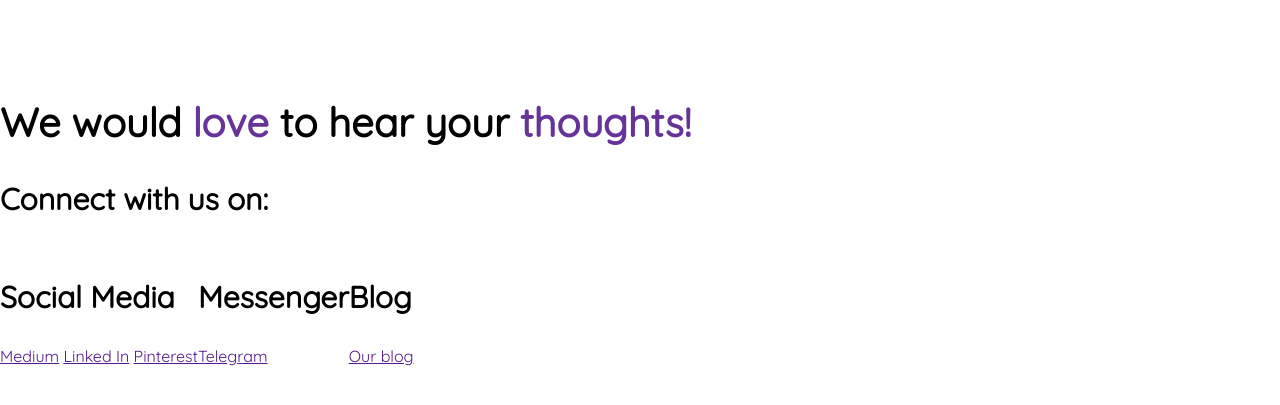
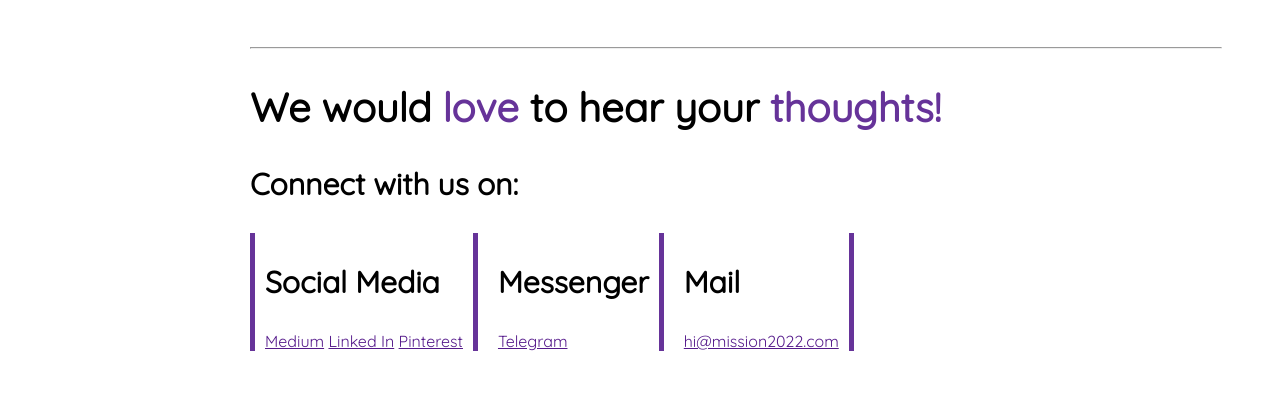
Before and after one commit to mynul2/mission-2022, a plain HTML site: page index.html in a window 1280 px wide. Shown: the part 2361-2766 px from the top of the page. Drawn offline with Linux system fonts and the light colour scheme.

Commit message:
final version

```diff
--- a/index.html
+++ b/index.html
@@ -12,6 +12,7 @@
 </head>
 
 <body>
+    <div id="all-of-it" >
         <section class="flexible-section" >
             <div id="first-section-text" class="half-width " >
                 <h1 id="text-sideline" >Stay Focused on <br> <span class="purple-color-text">Mission 2022</span></h1>
@@ -71,13 +72,16 @@
             </div>
 
         </section>
-
+    <hr>
         <section>
+            <div  >
                 <h2 class="contact-texts" >
                     We would <span class="purple-color-text" >love</span> to hear your <span class="purple-color-text" >thoughts!</span>
                 </h2>
 
                 <h3 class="contact-texts" >Connect with us on:</h3>
+            </div>
+
 
             <div class="flexible-section" >
                 <div id="social-media" >
@@ -94,13 +98,14 @@
                     <a href="">Telegram</a>
                 </div>
 
-            <div id="blog">
-                <h3>Blog</h3>
-                <a href="">Our blog</a>
+                <div id="mail">
+                    <h3>Mail</h3>
+                    <a href="">hi@mission2022.com</a>
                 </div>
             </div>
 
         </section>
+    </div>
 
     <footer>
         <h3 id="footer-primary-text" >Mission<span class="purple-color-text" > 2022</span></h3>
--- a/style.css
+++ b/style.css
@@ -1,9 +1,7 @@
 body {
     font-family: Quicksand;
     text-align: justify;
-    margin-right: 0;
     margin-left: 0;
-   margin-bottom: 0;
     margin-top: 100px;
 }
 
@@ -80,7 +78,7 @@ p {
 }
 
 #first-box {
-    background-color: teal;
+    background-color: lemonchiffon;
     border-radius: 5px;
 
 }
@@ -100,7 +98,7 @@ p {
 }
 
 #third-box {
-    background-color: royalblue;
+    background-color: lightseagreen;
     border-radius: 5px;
 }
 
@@ -130,6 +128,31 @@ footer {
     font-style: italic;
 }
 
-#contact-texts {
-    text-align: center;
+
+
+
+
+#social-media {
+    border-right: rebeccapurple solid 5px;
+    border-left: rebeccapurple solid 5px;;
+    padding-right: 10px;
+    padding-left: 10px;
+    margin-right: 20px;
 }
+
+#messenger {
+    border-right: rebeccapurple solid 5px;
+    padding-right: 10px;
+    margin-right: 20px;
+}
+
+#mail {
+    border-right: rebeccapurple solid 5px;
+    margin-right: 20px;
+    padding-right: 10px;
+}
+
+#all-of-it {
+    margin-left: 250px;
+    margin-right: 50px;
+}
```
Lines whose indentation alone changed are shown as unchanged.
